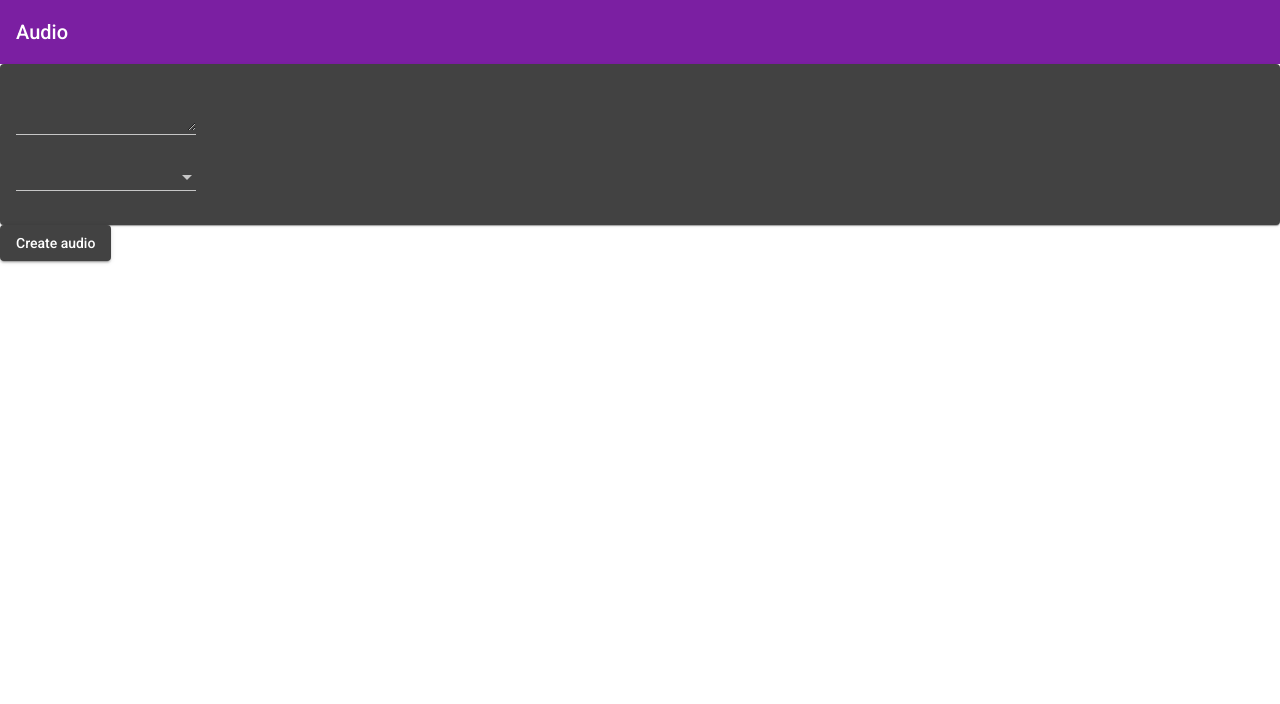
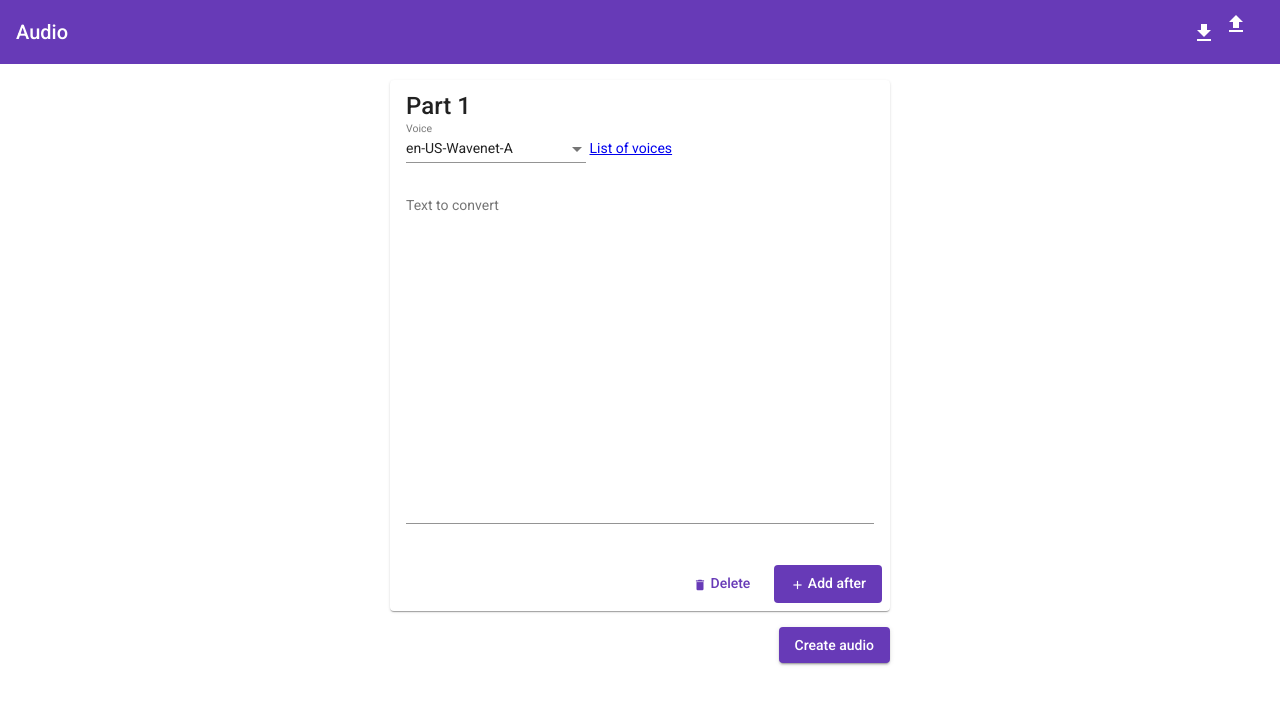
Before and after one commit to jermowery/tts, an Angular app in the folder ui/tts/: page / in a window 1280 px wide. Shown: the top 704 px of the page. Built offline with nearby package versions, Linux system fonts and the light colour scheme.

Commit message:
Finish the MVP of the UI

```diff
--- a/ui/tts/src/app/app.component.html
+++ b/ui/tts/src/app/app.component.html
@@ -1,19 +1,43 @@
 <mat-toolbar color="primary">
-  Audio
+  <mat-toolbar-row>
+    <span>Audio</span>
+    <span class="spacer"></span>
+    <button type="button" mat-icon-button (click)="download()"><mat-icon>download</mat-icon></button>
+    <label for="upload" class="upload-label"><mat-icon>upload</mat-icon></label>
+    <input type="file" id="upload" #uploadFileInput (change)="loadPartsFromFile()" accept="application/json">
+  </mat-toolbar-row>
 </mat-toolbar>
-<form (ngSubmit)="convertToAudio()" [formGroup]="formGroup">
-  <mat-card *ngFor="let part of getPartsControl().controls" [formGroup]="part">
+<div class="page-content">
+  <form (ngSubmit)="convertToAudio()" [formGroup]="formGroup" class="form">
+    <mat-card *ngFor="let part of getPartsControl().controls; let i = index" [formGroup]="part">
+      <mat-card-title>Part {{ i + 1 }}</mat-card-title>
+      <mat-card-content>
         <mat-form-field>
-      <textarea matInput formControlName="text"></textarea>
-    </mat-form-field>
-    <br>
-    <mat-form-field>
+          <mat-label>Voice</mat-label>
           <mat-select formControlName="voice">
-        <mat-option value="en-US-Wavenet-A">
-          en-US-Wavenet-A
+            <mat-option *ngFor="let voice of voices" [value]="voice">
+              {{ voice }}
             </mat-option>
           </mat-select>
         </mat-form-field>
+        &ngsp;
+        <a href="https://cloud.google.com/text-to-speech/docs/voices" target="_blank" rel="noopener">List of voices</a>
+        <br>
+        <mat-form-field class="textarea">
+          <mat-label>Text to convert</mat-label>
+          <textarea
+              matInput
+              formControlName="text"
+              cdkTextareaAutosize
+              cdkAutosizeMinRows="20">
+          </textarea>
+        </mat-form-field>
+      </mat-card-content>
+      <mat-card-actions align="end">
+        <button mat-button color="primary" type="button" (click)="deleteCardAt(i)"><mat-icon inline>delete</mat-icon>&ngsp;Delete</button>
+        <button mat-flat-button color="primary" type="button" (click)="addCardAt(i)"><mat-icon inline>add</mat-icon>&ngsp;Add after</button>
+      </mat-card-actions>
     </mat-card>
-  <button mat-raised-button type="submit">Create audio</button>
+    <button mat-raised-button type="submit" color="primary" class="submit-button">Create audio</button>
   </form>
+</div>
--- a/ui/tts/src/app/app.component.scss
+++ b/ui/tts/src/app/app.component.scss
@@ -0,0 +1,37 @@
+.page-content {
+    display: flex;
+    justify-content: center;
+
+    .form {
+        flex-basis: 80%;
+        max-width: 500px;
+    }
+
+    .mat-card {
+        margin-top: 16px;
+        margin-bottom: 16px;
+    }
+
+    .textarea {
+        width: 100%;
+    }
+
+    .submit-button {
+        float: right;
+        margin-bottom: 24px;
+    }
+}
+
+.spacer {
+    flex: 1 1 auto;
+}
+
+#upload {
+    display: none;
+}
+
+.upload-label {
+    cursor: pointer;
+    height: 40px;
+    width: 40px;
+}
--- a/ui/tts/src/app/app.component.ts
+++ b/ui/tts/src/app/app.component.ts
@@ -1,33 +1,64 @@
-import { Component, OnInit } from '@angular/core';
+import { ChangeDetectionStrategy, Component, ElementRef, HostListener, OnInit, QueryList, ViewChild, ViewChildren } from '@angular/core';
 import { FormArray, FormControl, FormGroup } from '@angular/forms';
 import { HttpClient, HttpHeaders } from '@angular/common/http';
+import { MatCard } from '@angular/material/card';
 
 @Component({
   selector: 'app-root',
   templateUrl: './app.component.html',
-  styleUrls: ['./app.component.scss']
+  styleUrls: ['./app.component.scss'],
+  changeDetection: ChangeDetectionStrategy.OnPush,
 })
 export class AppComponent implements OnInit {
-  private readonly httpOptions = {
-    headers: new HttpHeaders({
-      'Content-Type': 'application/json',
-    }),
-  };
+  readonly formGroup = new FormGroup({ 'parts': new FormArray([]) });
+  readonly voices: ReadonlyArray<string> = [
+    "en-GB-Wavenet-A",
+    "en-GB-Wavenet-B",
+    "en-GB-Wavenet-C",
+    "en-GB-Wavenet-D",
+    "en-GB-Wavenet-F",
+    "en-US-Wavenet-A",
+    "en-US-Wavenet-B",
+    "en-US-Wavenet-C",
+    "en-US-Wavenet-D",
+    "en-US-Wavenet-E",
+    "en-US-Wavenet-F",
+    "en-US-Wavenet-G",
+    "en-US-Wavenet-H",
+    "en-US-Wavenet-I",
+    "en-US-Wavenet-J",
+  ];
 
-  readonly formGroup = new FormGroup({ 'parts': new FormArray([]) });
+  @ViewChildren(MatCard, { read: ElementRef }) cards!: QueryList<ElementRef<HTMLElement>>;
+  @ViewChild("uploadFileInput", { read: ElementRef }) uploadFileInput!: ElementRef<HTMLInputElement>;
 
   constructor(private readonly http: HttpClient) { }
 
-  ngOnInit() {
-    this.addNewCard();
+  @HostListener('window:beforeunload', ['$event'])
+  maybeConfirmUnload(e: BeforeUnloadEvent) {
+    if (this.formGroup.dirty) {
+      e.preventDefault();
+      e.returnValue = '';
+    }
   }
 
-  addNewCard() {
-    this.getPartsControl().push(new FormGroup(
+  ngOnInit() {
+    this.addCardAt(0);
+  }
+
+  addCardAt(index: number) {
+    this.getPartsControl().insert(index, new FormGroup(
       {
         'text': new FormControl(),
-        'voice': new FormControl(),
+        'voice': new FormControl('en-US-Wavenet-A'),
       }));
+    setTimeout(() => {
+      this.cards.last.nativeElement.scrollIntoView({ behavior: "smooth", block: "center" });
+    });
+  }
+
+  deleteCardAt(index: number) {
+    this.getPartsControl().removeAt(index);
   }
 
   getPartsControl(): FormArray {
@@ -54,4 +85,25 @@ export class AppComponent implements OnInit {
       },
       e => console.error(e));
   }
+
+  download() {
+    var a = document.createElement("a");
+    var file = new Blob([JSON.stringify(this.formGroup.value)], { type: "application/json" });
+    a.href = URL.createObjectURL(file);
+    a.download = `saved-parts-${new Date().toISOString()}.json`;
+    a.click();
+  }
+
+  loadPartsFromFile() {
+    const files = this.uploadFileInput.nativeElement.files;
+    if (!files || files.length <= 0) {
+      return;
+    }
+
+    const fr = new FileReader();
+    fr.addEventListener("load", () => {
+      this.formGroup.setValue(JSON.parse(fr.result as string));
+    });
+    fr.readAsText(files.item(0)!);
+  }
 }
--- a/ui/tts/src/app/app.module.ts
+++ b/ui/tts/src/app/app.module.ts
@@ -11,6 +11,7 @@ import {MatInputModule} from '@angular/material/input';
 import {MatSelectModule} from '@angular/material/select';
 import {MatButtonModule} from '@angular/material/button';
 import { HttpClientModule } from '@angular/common/http';
+import {MatIconModule} from '@angular/material/icon';
 
 @NgModule({
   declarations: [
@@ -23,6 +24,7 @@ import { HttpClientModule } from '@angular/common/http';
     MatButtonModule,
     MatCardModule,
     MatFormFieldModule,
+    MatIconModule,
     MatInputModule,
     MatSelectModule,
     MatToolbarModule,
--- a/ui/tts/src/styles.scss
+++ b/ui/tts/src/styles.scss
@@ -1,4 +1,6 @@
 /* You can add global styles to this file, and also import other style files */
+
+@import '@angular/material/prebuilt-themes/deeppurple-amber.css';
 
 html, body { height: 100%; }
 body { margin: 0; font-family: Roboto, "Helvetica Neue", sans-serif; }
--- a/ui/tts/tsconfig.json
+++ b/ui/tts/tsconfig.json
@@ -14,7 +14,8 @@
     "lib": [
       "es2018",
       "dom"
-    ]
+    ],
+    "strict": true,
   },
   "angularCompilerOptions": {
     "fullTemplateTypeCheck": true,
```
Lines whose indentation alone changed are shown as unchanged.
